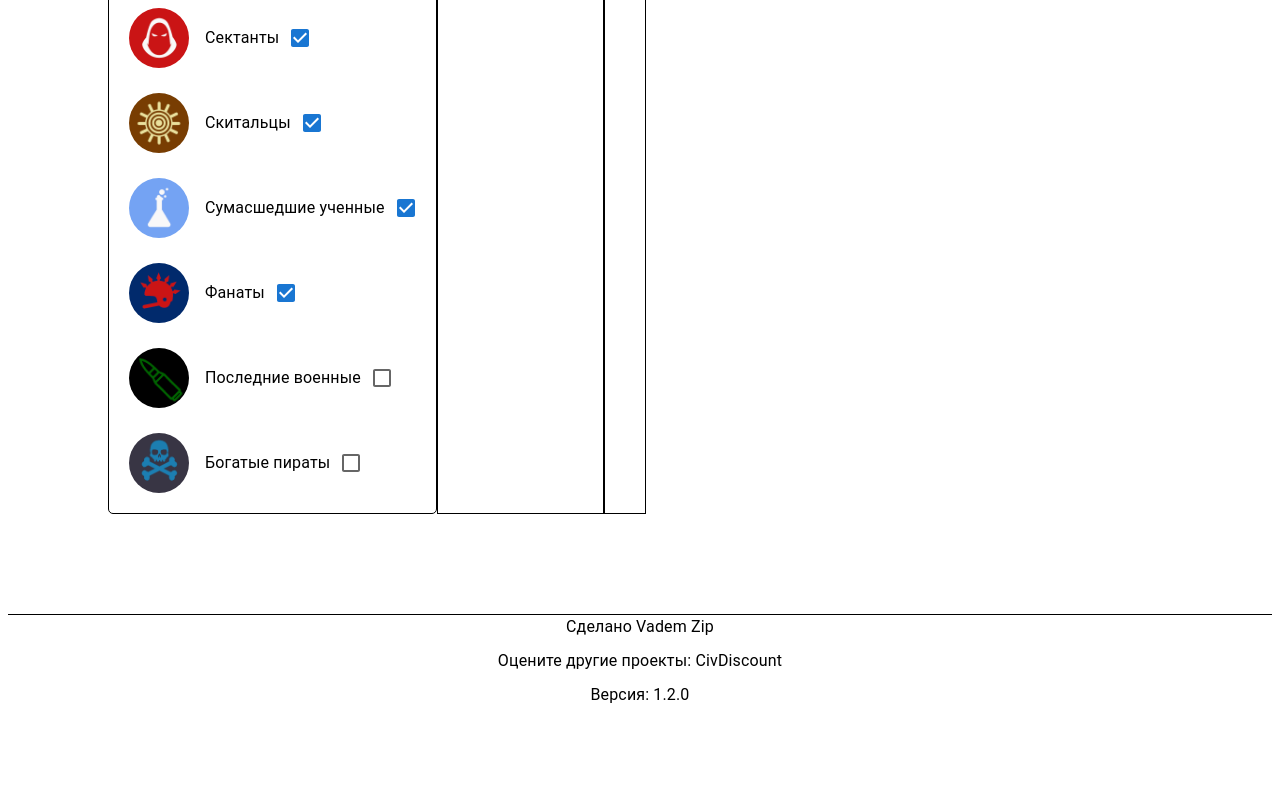
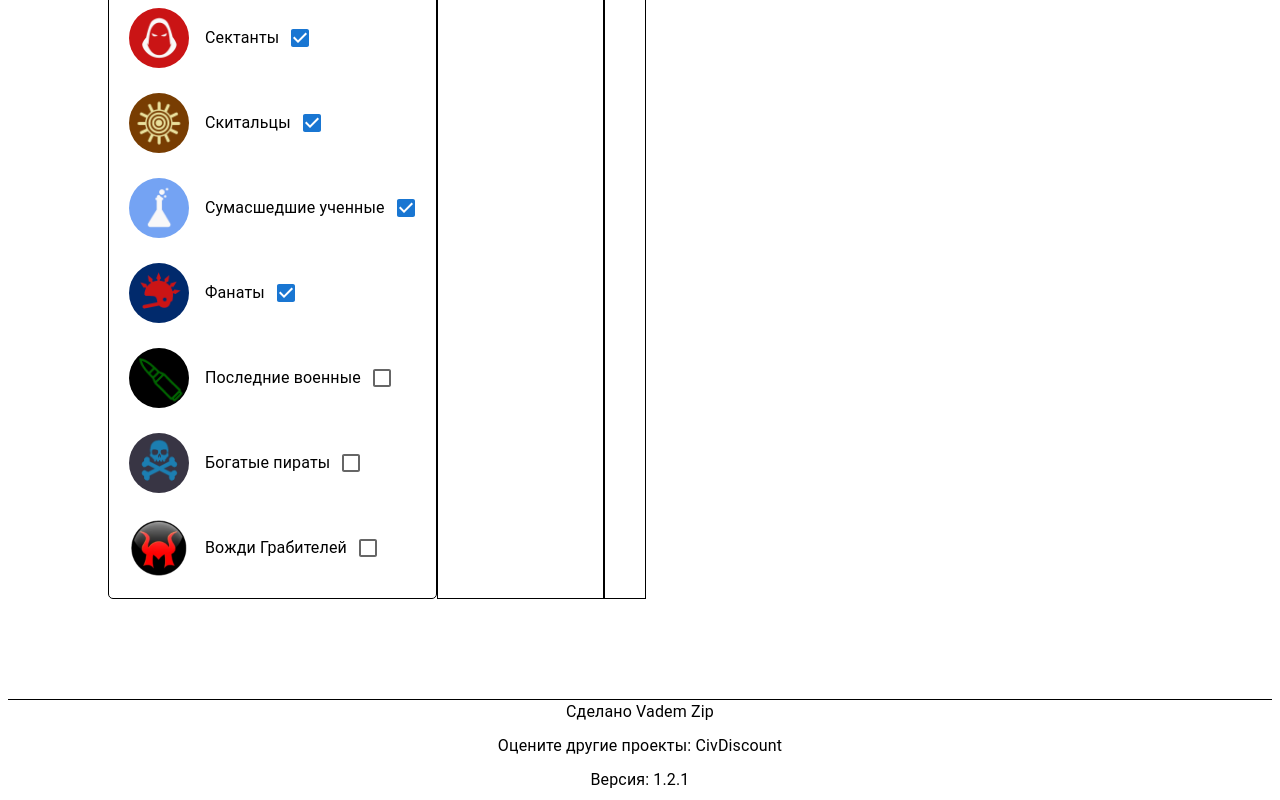
Before and after one commit to Vademzip/026-red-death-drafter, a React (Vite) app: page / in a window 1280 px wide. Shown: the part 681-1481 px from the top of the page. Before the commit the page ends 1396 px from the top, so only its background shows below. Built offline with nearby package versions, Linux system fonts and the light colour scheme.

Commit message:
Добавлена новая фракция : Вожди Грабителей

```diff
--- a/public/locales/en/translation.json
+++ b/public/locales/en/translation.json
@@ -12,7 +12,8 @@
     "Jocks" : "Jocks",
     "Rich Pirates" : "Rich Pirates",
     "Last Military" : "Last Military",
-    "Mad Scientists" : "Mad Scientists"
+    "Mad Scientists" : "Mad Scientists",
+    "Raider Leaders" : "Raider Leaders"
   },
   "errors": {
     "wrong_number_error" : "Data entered incorrectly. The number of players and factions must be a positive number.",
--- a/public/locales/ru/translation.json
+++ b/public/locales/ru/translation.json
@@ -12,7 +12,8 @@
         "Jocks" : "Фанаты",
         "Rich Pirates" : "Богатые пираты",
         "Last Military" : "Последние военные",
-        "Mad Scientists" : "Сумасшедшие ученные"
+        "Mad Scientists" : "Сумасшедшие ученные",
+        "Raider Leaders" : "Вожди Грабителей"
     },
     "errors": {
         "wrong_number_error" : "Неверно введены данные. Количество игроков и фракций должно быть положительным числом.",
--- a/src/components/Drafter/Drafter.jsx
+++ b/src/components/Drafter/Drafter.jsx
@@ -12,6 +12,7 @@ import Wanderers from "/public/Wanderers.webp"
 import Zombies from "/public/Zombies.webp"
 import RichPirates from "/public/richpirate.png"
 import LastMilitary from "/public/Last_military.png"
+import RaiderLeaders from "/public/Raider_Leaders.webp"
 import styled from "@emotion/styled";
 import {useTranslation} from "react-i18next";
 
@@ -155,7 +156,8 @@ const Drafter = () => {
             'Mad Scientists': true,
             'Jocks': true,
             "Last Military": false,
-            "Rich Pirates": false
+            "Rich Pirates": false,
+            "Raider Leaders" : false
         });
 
         const handleCheckboxChange = (event) => {
@@ -339,6 +341,18 @@ const Drafter = () => {
 
                             />
                         </CheckBoxContainer>
+                        <CheckBoxContainer>
+                            <img src={RaiderLeaders}/>
+                            <FormControlLabel
+                                control={<Checkbox/>}
+                                label={t('fractions_list.Raider Leaders')}
+                                name={'Raider Leaders'}
+                                checked={checkboxValues['Raider Leaders']}
+                                onChange={handleCheckboxChange}
+                                labelPlacement="start"
+
+                            />
+                        </CheckBoxContainer>
                     </FormGroup>
                     <Box sx={{
                         display: 'flex',
--- a/src/components/Footer/Footer.jsx
+++ b/src/components/Footer/Footer.jsx
@@ -19,7 +19,7 @@ const Footer = () => {
         }}>
             <Typography>{t('footer_text.made_by')} <a href={'https://github.com/Vademzip/'} target={"_blank"}>Vadem Zip</a></Typography>
             <Typography>{t('footer_text.other_project')}: <a href={'https://civdiscount.vercel.app/'} target={"_blank"}>CivDiscount</a></Typography>
-            <Typography>{t('footer_text.version')}: 1.2.0</Typography>
+            <Typography>{t('footer_text.version')}: 1.2.1</Typography>
         </Box>
     );
 };
```
Also changed, not shown: public/Raider_Leaders.webp (added).
